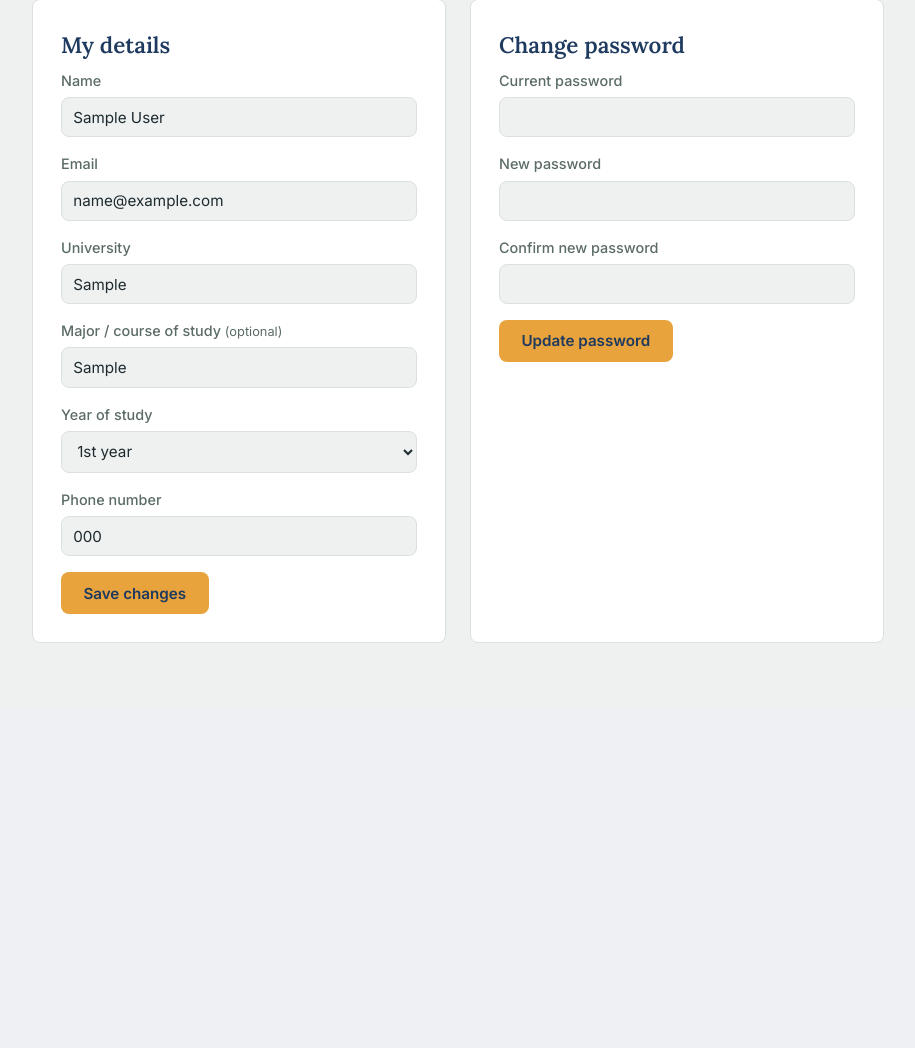
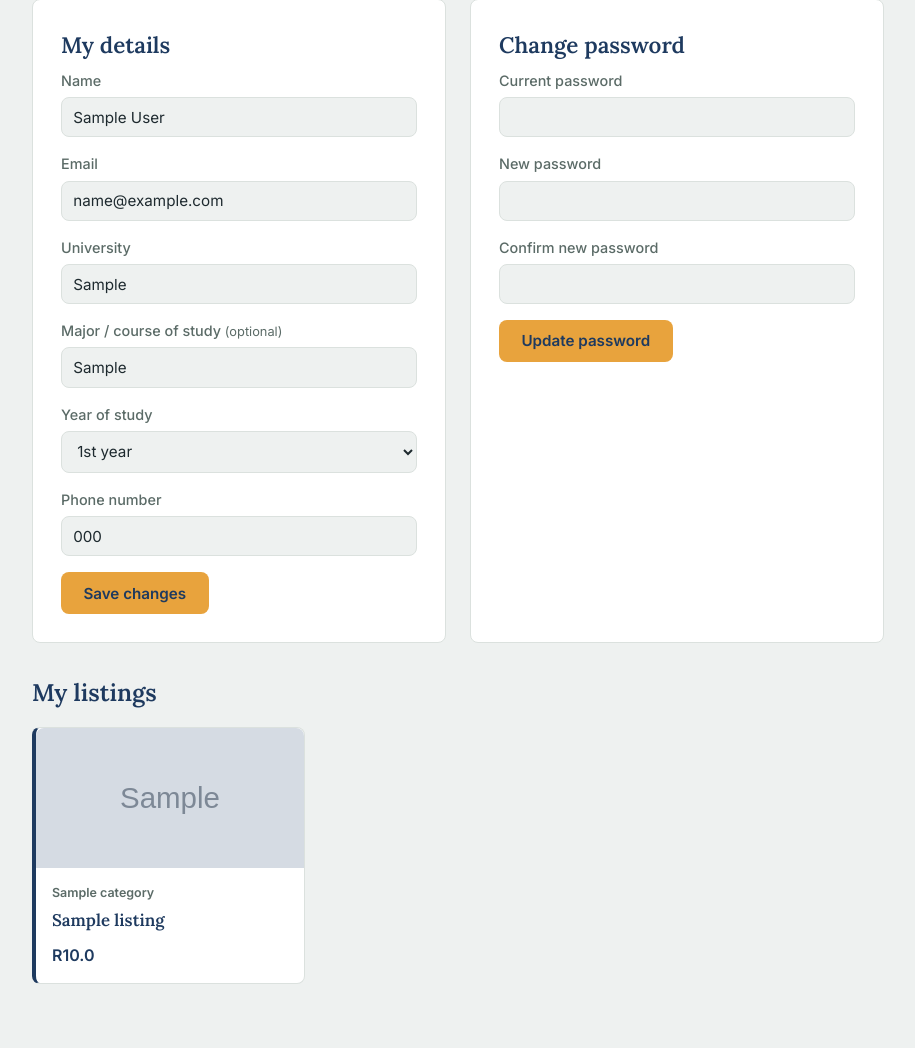
Before and after one commit to Rejoice-M/campus-resource-board, a Flask app: page /profile in a window 1280 px wide. Shown: the part 143-1191 px from the top of the page, without its empty margins (182-1097 px from the left). Before the commit the page ends 786 px from the top, so only its background shows below. Run offline with Flask 3, Linux system fonts and the light colour scheme; the visitor is signed in with stand-in values (Sample User, id 1); tables that the repository leaves empty hold one stand-in row (values such as "Sample post"); grey boxes marked "Sample" are stand-in pictures.

Commit message:
Add sort, resolved status, and photo uploads

```diff
--- a/config.py
+++ b/config.py
@@ -11,3 +11,8 @@ class Config:
         "DATABASE_URL", f"sqlite:///{os.path.join(BASE_DIR, 'campus_board.db')}"
     )
     SQLALCHEMY_TRACK_MODIFICATIONS = False
+
+    # --- listing photo uploads ---
+    UPLOAD_FOLDER = os.path.join(BASE_DIR, "static", "uploads")
+    ALLOWED_IMAGE_EXTENSIONS = {"jpg", "jpeg", "png", "webp"}
+    MAX_CONTENT_LENGTH = 5 * 1024 * 1024  # 5 MB — rejects anything bigger before it's even read
--- a/models.py
+++ b/models.py
@@ -64,7 +64,8 @@ class Listing(db.Model):
     title = db.Column(db.String(150), nullable=False)
     description = db.Column(db.Text, nullable=True)
     price = db.Column(db.Float, nullable=True)  # null/0 = free
-    status = db.Column(db.String(20), default="active")  # active / sold / resolved
+    status = db.Column(db.String(20), default="active")  # active / resolved
+    image_filename = db.Column(db.String(255), nullable=True)  # stored on disk in static/uploads/
     created_at = db.Column(db.DateTime, default=datetime.utcnow)
 
 
--- a/requirements.txt
+++ b/requirements.txt
@@ -1,3 +1,4 @@
 Flask==3.0.3
 Flask-SQLAlchemy==3.1.1
 Werkzeug==3.0.4
+Pillow==12.0.0
--- a/routes/profile.py
+++ b/routes/profile.py
@@ -3,7 +3,7 @@ Profile page: view/edit the logged-in user's own details, and change password.
 """
 
 from flask import Blueprint, render_template, request, redirect, url_for, session, flash
-from models import db, User
+from models import db, User, Listing
 from utils import login_required
 
 profile_bp = Blueprint("profile", __name__)
@@ -13,7 +13,12 @@ profile_bp = Blueprint("profile", __name__)
 @login_required
 def view():
     user = User.query.get_or_404(session["user_id"])
-    return render_template("profile.html", user=user)
+    my_listings = (
+        Listing.query.filter_by(user_id=user.id)
+        .order_by(Listing.created_at.desc())
+        .all()
+    )
+    return render_template("profile.html", user=user, my_listings=my_listings)
 
 
 @profile_bp.route("/profile/edit", methods=["POST"])
--- a/static/css/style.css
+++ b/static/css/style.css
@@ -213,9 +213,69 @@ a {
 .listing-card-link {
     display: flex;
     flex-direction: column;
+    color: inherit;
+}
+
+.listing-thumb {
+    width: 100%;
+    height: 140px;
+    object-fit: cover;
+    border-radius: var(--radius) var(--radius) 0 0;
+    display: block;
+}
+
+.listing-thumb-placeholder {
+    display: flex;
+    align-items: center;
+    justify-content: center;
+    background: var(--paper);
+    color: var(--line);
+    font-family: var(--font-display);
+    font-size: 2.2rem;
+    font-weight: 600;
+}
+
+.listing-card-body {
+    display: flex;
+    flex-direction: column;
     gap: 0.35rem;
     padding: 1rem;
-    color: inherit;
+}
+
+.listing-page-image {
+    width: 100%;
+    max-height: 320px;
+    object-fit: cover;
+    border-radius: var(--radius);
+    margin-bottom: 1rem;
+    display: block;
+}
+
+.current-image-preview {
+    margin: 0.5rem 0;
+}
+
+.current-image-preview img {
+    max-width: 160px;
+    max-height: 160px;
+    object-fit: cover;
+    border-radius: var(--radius);
+    border: 1px solid var(--line);
+    display: block;
+}
+
+.remove-image-check {
+    display: flex;
+    align-items: center;
+    gap: 0.35rem;
+    margin-top: 0.4rem;
+    font-size: 0.82rem;
+    font-weight: 400;
+}
+
+.remove-image-check input {
+    width: auto;
+    margin: 0;
 }
 
 .listing-card h3 {
@@ -257,6 +317,27 @@ a {
 
 .empty-state a {
     font-weight: 600;
+}
+
+.status-badge {
+    display: inline-block;
+    background: var(--text-muted);
+    color: #fff;
+    font-size: 0.68rem;
+    font-weight: 700;
+    text-transform: uppercase;
+    letter-spacing: 0.03em;
+    padding: 0.1rem 0.4rem;
+    border-radius: 4px;
+    margin-left: 0.4rem;
+}
+
+.listing-card.is-resolved {
+    opacity: 0.6;
+}
+
+.section-heading {
+    margin: 2rem 0 1rem;
 }
 
 /* ---------- Listing detail page ---------- */
--- /dev/null
+++ b/templates/_listing_card.html
@@ -0,0 +1,17 @@
+<li class="listing-card cat-{{ listing.category.name|lower|replace(' ', '-') }} {% if listing.status != 'active' %}is-resolved{% endif %}">
+    <a class="listing-card-link" href="{{ url_for('listings.detail', listing_id=listing.id) }}">
+        {% if listing.image_filename %}
+            <img class="listing-thumb" src="{{ url_for('static', filename='uploads/' + listing.image_filename) }}" alt="{{ listing.title }}">
+        {% else %}
+            <div class="listing-thumb listing-thumb-placeholder">{{ listing.category.name[:1] }}</div>
+        {% endif %}
+        <div class="listing-card-body">
+            <span class="listing-category">
+                {{ listing.category.name }}
+                {% if listing.status != 'active' %}<span class="status-badge">Resolved</span>{% endif %}
+            </span>
+            <h3>{{ listing.title }}</h3>
+            <span class="listing-price">{% if listing.price %}R{{ listing.price }}{% else %}Free{% endif %}</span>
+        </div>
+    </a>
+</li>
--- a/templates/profile.html
+++ b/templates/profile.html
@@ -36,4 +36,13 @@
         </form>
     </div>
 </div>
+
+<h2 class="section-heading">My listings</h2>
+<ul class="listing-grid">
+    {% for listing in my_listings %}
+        {% include "_listing_card.html" %}
+    {% else %}
+        <li class="empty-state">You haven't posted anything yet — <a href="{{ url_for('listings.create') }}">create a listing</a>.</li>
+    {% endfor %}
+</ul>
 {% endblock %}
--- a/utils.py
+++ b/utils.py
@@ -2,8 +2,11 @@
 Small shared helpers used across route files.
 """
 
+import os
+import uuid
 from functools import wraps
-from flask import session, redirect, url_for, request, abort
+from flask import session, redirect, url_for, request, abort, current_app
+from PIL import Image
 
 
 def login_required(view_func):
@@ -51,3 +54,45 @@ def require_thread_participant(listing, other_user_id):
 
     if not (is_owner or is_the_other_participant):
         abort(403)
+
+
+def save_listing_image(file_storage):
+    """
+    Validate and save an uploaded listing photo to disk.
+    Returns the new filename to store in the DB, or None if no file
+    was submitted (i.e. the field was left blank — not an error).
+    Raises ValueError with a user-facing message if a file WAS
+    submitted but isn't a valid image, so the route can flash it.
+    """
+    if not file_storage or not file_storage.filename:
+        return None
+
+    filename = file_storage.filename
+    ext = filename.rsplit(".", 1)[-1].lower() if "." in filename else ""
+    if ext not in current_app.config["ALLOWED_IMAGE_EXTENSIONS"]:
+        raise ValueError("Image must be a JPG, PNG, or WEBP file.")
+
+    # Don't just trust the extension — actually open the file as an image.
+    # This catches a disguised file (e.g. a script renamed to photo.jpg)
+    # that would otherwise get saved and served straight to other users.
+    try:
+        file_storage.stream.seek(0)
+        Image.open(file_storage.stream).verify()
+        file_storage.stream.seek(0)
+    except Exception:
+        raise ValueError("That file doesn't look like a valid image.")
+
+    new_filename = f"{uuid.uuid4().hex}.{ext}"
+    upload_folder = current_app.config["UPLOAD_FOLDER"]
+    os.makedirs(upload_folder, exist_ok=True)
+    file_storage.save(os.path.join(upload_folder, new_filename))
+    return new_filename
+
+
+def delete_listing_image(filename):
+    """Remove a listing's photo from disk, if it has one."""
+    if not filename:
+        return
+    path = os.path.join(current_app.config["UPLOAD_FOLDER"], filename)
+    if os.path.exists(path):
+        os.remove(path)
```
Also changed, not shown: routes/listings.py (+59 -6 lines), templates/browse.html (+5 -7 lines), templates/listing_detail.html (+12 -1 lines), templates/listing_form.html (+12 -1 lines), README.md, 1 other file.
